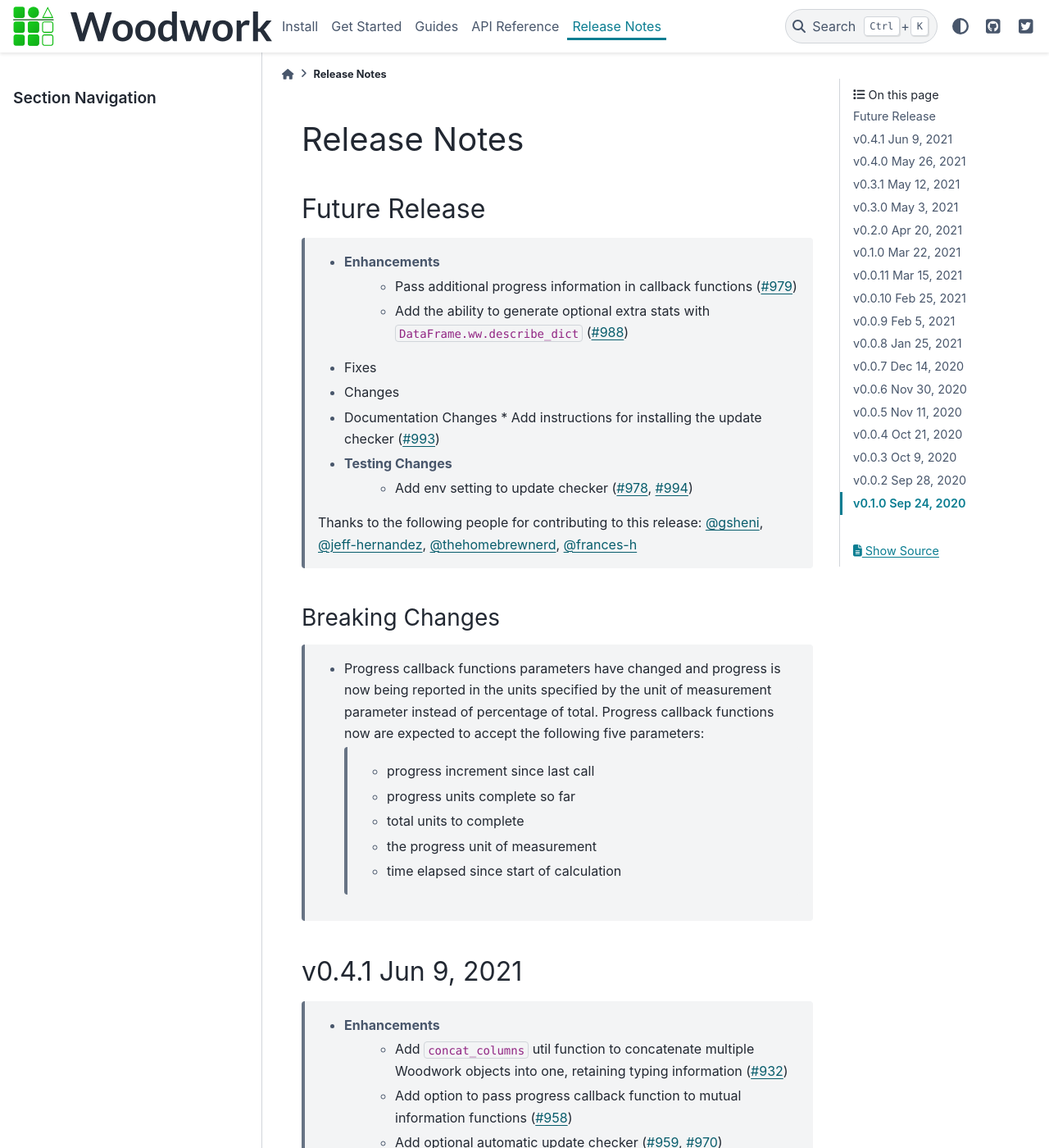
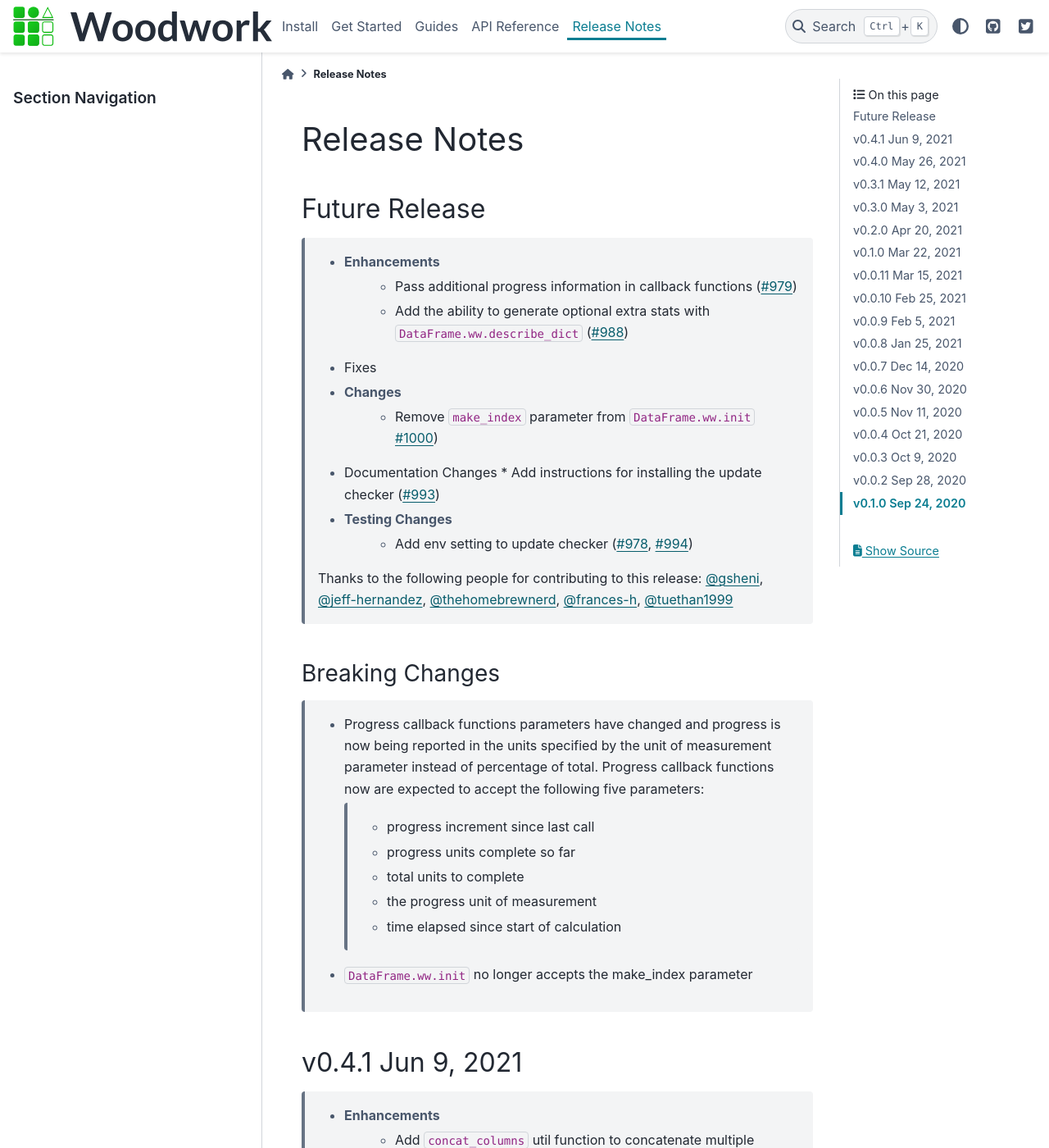
Before and after one commit to alteryx/woodwork, a Sphinx documentation site: the page built from docs/source/release_notes.rst, in a window 1280 px wide and 1400 px high. Shown: the whole window at 82% size. Built offline with Sphinx 7.4.7 and the PyData theme 0.15.4, drawn with Linux system fonts in a browser that asks for light colours; comment, search, counter and statistics services are not loaded.

Commit message:
release notes

```diff
--- a/docs/source/release_notes.rst
+++ b/docs/source/release_notes.rst
@@ -10,13 +10,14 @@ Future Release
         * Add the ability to generate optional extra stats with ``DataFrame.ww.describe_dict`` (:pr:`988`)
     * Fixes
     * Changes
+        * Remove ``make_index`` parameter from ``DataFrame.ww.init`` :pr:`1000`)
     * Documentation Changes
       * Add instructions for installing the update checker (:pr:`993`)
     * Testing Changes
         * Add env setting to update checker (:pr:`978`, :pr:`994`)
 
     Thanks to the following people for contributing to this release:
-    :user:`gsheni`, :user:`jeff-hernandez`, :user:`thehomebrewnerd`, :user:`frances-h`
+    :user:`gsheni`, :user:`jeff-hernandez`, :user:`thehomebrewnerd`, :user:`frances-h`, :user:`tuethan1999`
 
 Breaking Changes
 ++++++++++++++++
@@ -29,6 +30,7 @@ Breaking Changes
         * total units to complete
         * the progress unit of measurement
         * time elapsed since start of calculation
+    * ``DataFrame.ww.init`` no longer accepts the make_index parameter
 
 
 v0.4.1 Jun 9, 2021
```
